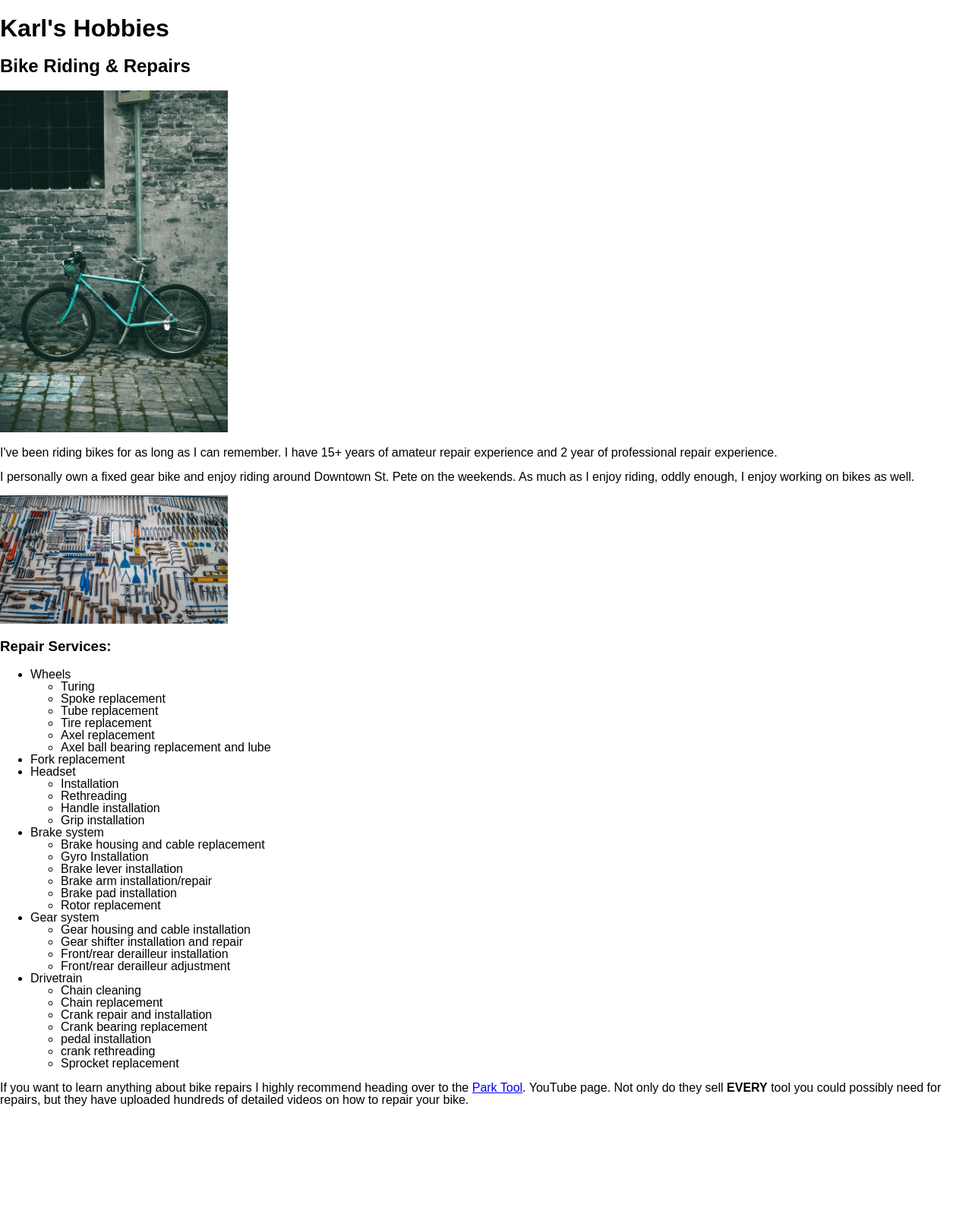
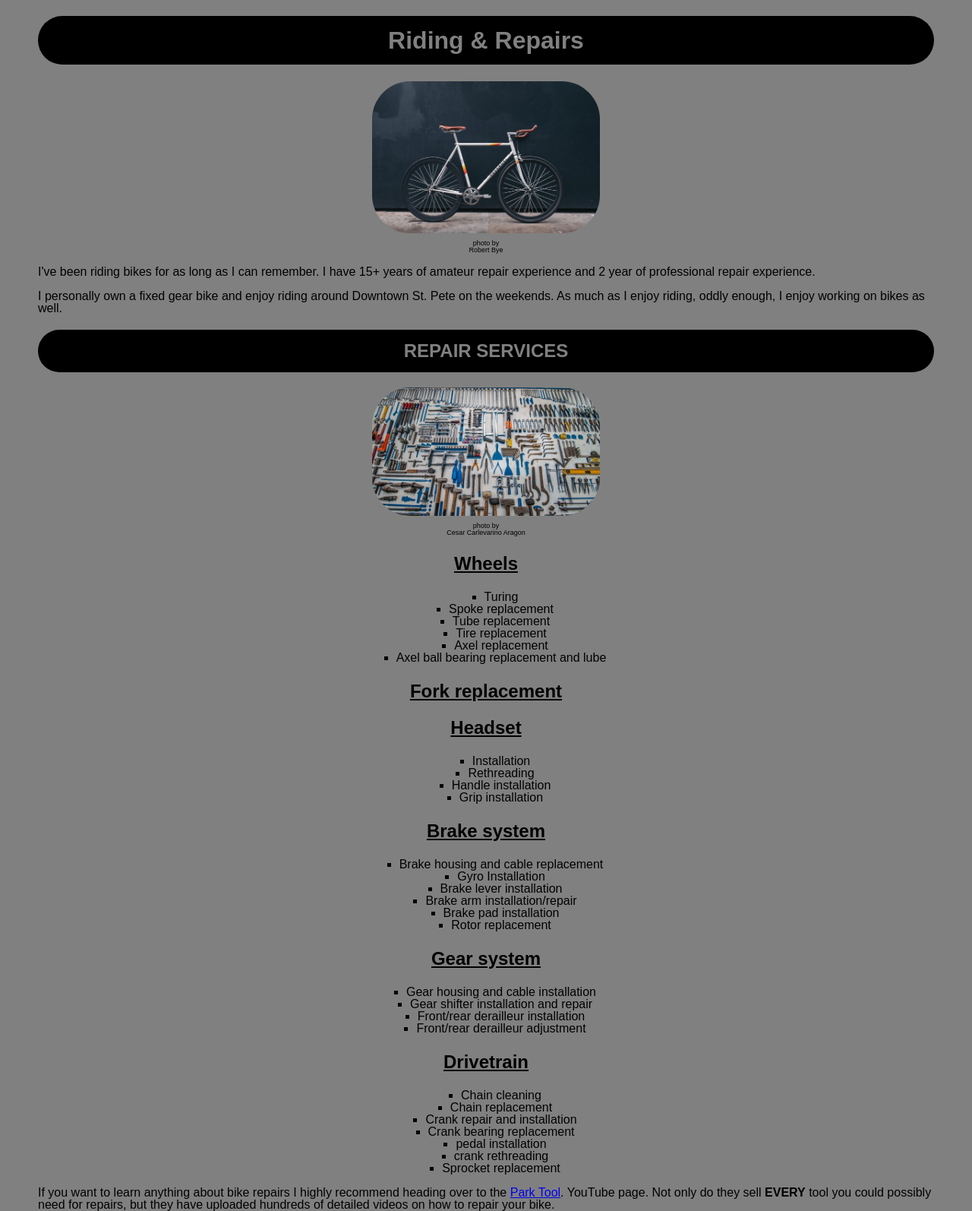
Before and after one commit to kfric/hello-html, a plain HTML site: page public/index.html in a window 1280 px wide. Shown: the whole page at 76% size. Before the commit the page ends 1456 px from the top, so only its background shows below. Drawn offline with Linux system fonts and the light colour scheme.

Commit message:
Completed. M/E

```diff
--- a/public/index.html
+++ b/public/index.html
@@ -7,27 +7,32 @@
     <link rel="shortcut icon" href="/favicon.ico" />
     <link rel="stylesheet" href="/screen.css" />
   </head>
+  <center>
     <body>
-    <h1 class="Karl's Hobbies">Karl's Hobbies</h1>
-    <h2>Bike Riding & Repairs</h2>
+      <h1 class="Karl's Hobbies">Riding & Repairs</h1>
       <img
-      src="images/bike.jpg"
+        src="images/bike2.jpg"
         width="300"
-      alt="A green bike leaning up against a brick wall."
+        alt="A grey bike lean up against a dark backdrop."
         />
+        <figure>photo by <div>Robert Bye</div></figure>
+    </center>
       <p>
-      I've been riding bikes for as long as I can remember. I have 15+ years of
-      amateur repair experience and 2 year of professional repair experience.
+        I've been riding bikes for as long as I can remember. I have 15+ years
+        of amateur repair experience and 2 year of professional repair
+        experience.
       </p>
       <p>
         I personally own a fixed gear bike and enjoy riding around Downtown St.
         Pete on the weekends. As much as I enjoy riding, oddly enough, I enjoy
         working on bikes as well.
       </p>
+      <center>
+        <h2 class="services">Repair Services</h2>
       <img src="images/tools.jpg" width="300" alt="An assortment of tools." />
-    <h3>Repair Services:</h3>
-    <ul>
-      <li>Wheels</li>
+      <figure>photo by <div>Cesar Carlevarino Aragon</div></figure>
+    </center>
+      <p class="bike part">Wheels</p>
       <ul>
         <li>Turing</li>
         <li>Spoke replacement</li>
@@ -36,15 +41,15 @@
         <li>Axel replacement</li>
         <li>Axel ball bearing replacement and lube</li>
       </ul>
-      <li>Fork replacement</li>
-      <li>Headset</li>
+      <p class="bike part">Fork replacement</p>
+      <p class="bike part">Headset</p>
       <ul>
         <li>Installation</li>
         <li>Rethreading</li>
         <li>Handle installation</li>
         <li>Grip installation</li>
       </ul>
-      <li>Brake system</li>
+      <p class="bike part">Brake system</p>
       <ul>
         <li>Brake housing and cable replacement</li>
         <li>Gyro Installation</li>
@@ -53,14 +58,14 @@
         <li>Brake pad installation</li>
         <li>Rotor replacement</li>
       </ul>
-      <li>Gear system</li>
+      <p class="bike part">Gear system</p>
       <ul>
         <li>Gear housing and cable installation</li>
         <li>Gear shifter installation and repair</li>
         <li>Front/rear derailleur installation</li>
         <li>Front/rear derailleur adjustment</li>
       </ul>
-      <li>Drivetrain</li>
+      <p class="bike part">Drivetrain</p>
       <ul>
         <li>Chain cleaning</li>
         <li>Chain replacement</li>
@@ -70,18 +75,16 @@
         <li>crank rethreading</li>
         <li>Sprocket replacement</li>
       </ul>
-    </ul>
-    <YouTube>
+      <p>
         If you want to learn anything about bike repairs I highly recommend
         heading over to the
         <a
           href="https://www.youtube.com/user/parktoolcompany"
           title="Park Tools YouTube page"
           >Park Tool</a
-        >.
-      YouTube page. Not only do they sell
-      <strong>EVERY</strong> tool you could possibly need for repairs, but they
-      have uploaded hundreds of detailed videos on how to repair your bike.
+        >. YouTube page. Not only do they sell <strong>EVERY</strong> tool you
+        could possibly need for repairs, but they have uploaded hundreds of
+        detailed videos on how to repair your bike.
       </p>
     </body>
 </html>
--- a/public/screen.css
+++ b/public/screen.css
@@ -9,4 +9,48 @@ html {
 body {
   margin: 0;
   min-height: 100%;
+  background-color: grey;
+  margin: 1px 50px 50px;
 }
+/* ------------------------------------------- */
+h1,
+h2 {
+  color: grey;
+  background-color: grey;
+  padding: 1rem;
+  border-radius: 50px;
+  background-color: black;
+}
+p {
+  color: black;
+}
+ul {
+  display: flex;
+  align-items: center;
+  flex-direction: column;
+  color: black;
+  list-style: square;
+}
+.bike {
+  display: flex;
+  align-items: center;
+  flex-direction: column;
+  font-size: 1.5rem;
+  font-weight: bolder;
+  text-decoration: underline;
+}
+.services {
+  text-transform: uppercase;
+}
+div:hover {
+  font-size: xx-large;
+  font-weight: bold;
+}
+img {
+  display: flex;
+  border: 1px;
+  border-radius: 50px;
+}
+figure {
+  font-size: xx-small;
+}
```
Also changed, not shown: public/cheatSheet.md (added, +72 -0 lines), public/images/bike2.jpg (added). Lines whose indentation alone changed are shown as unchanged.
